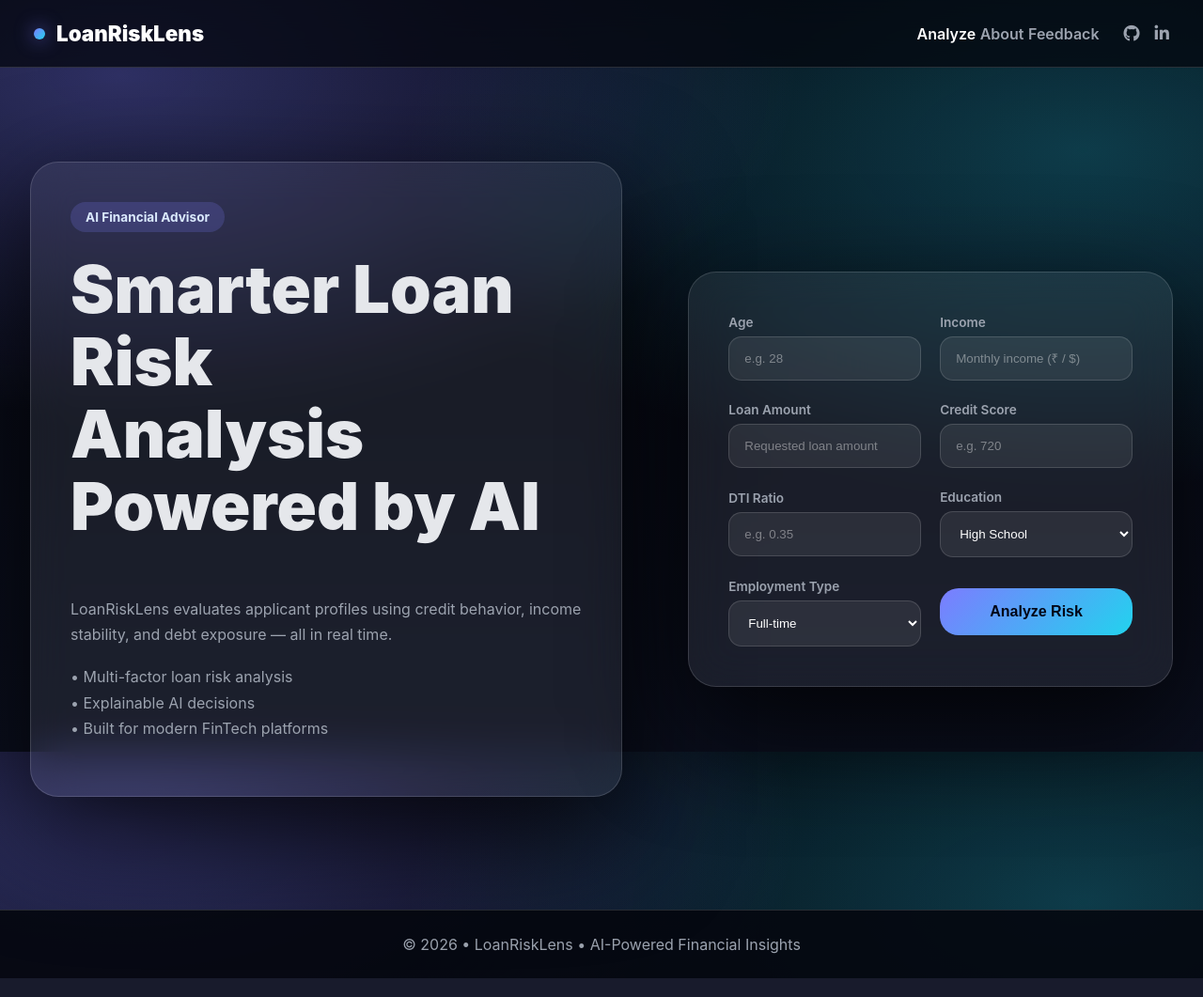
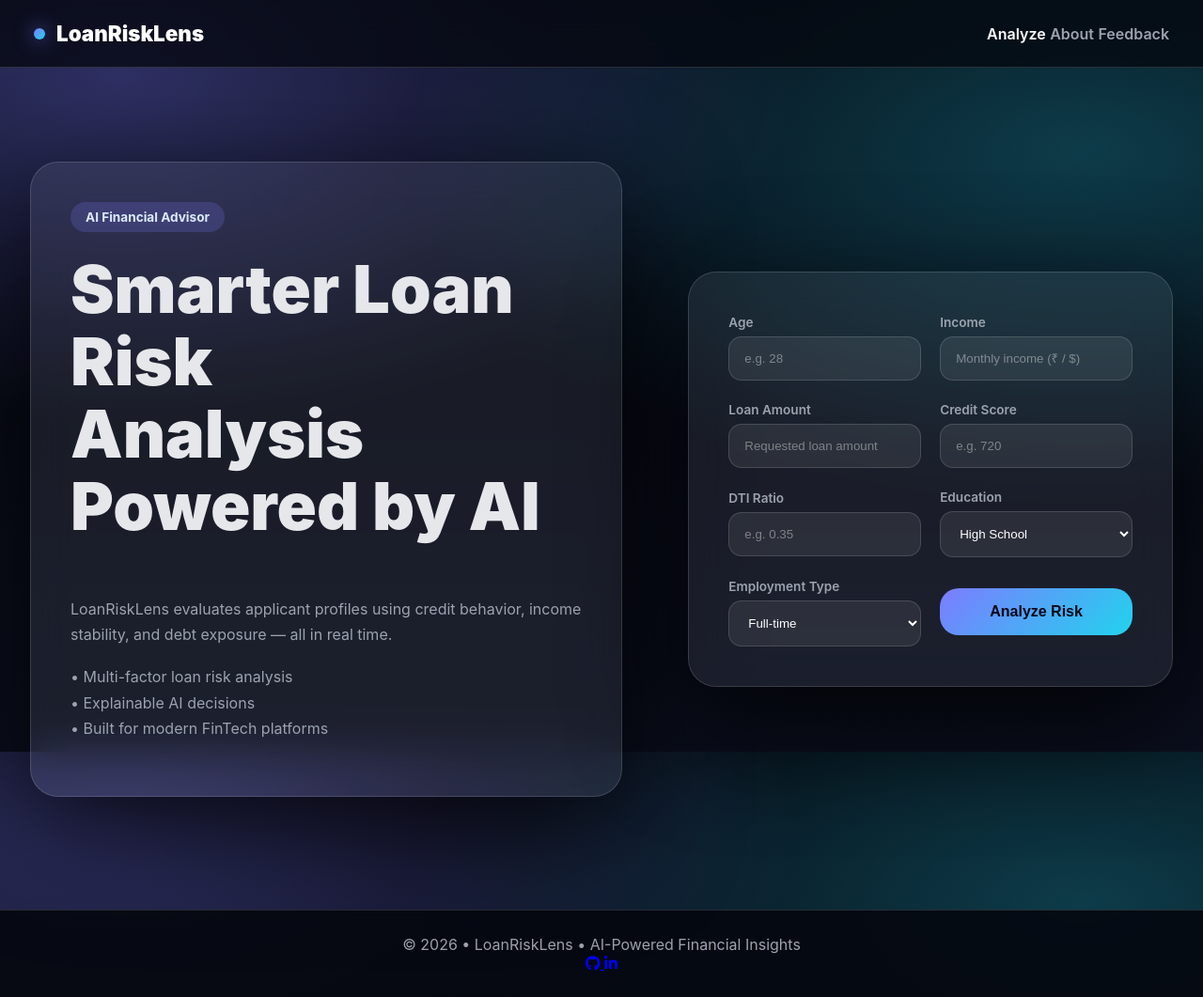
Before and after one commit to Haril2766/Loan-Default-ML, a Flask app: page / in a window 1280 px wide. Shown: the whole page at 94% size. Run offline with Flask 3, Linux system fonts and the light colour scheme.

Commit message:
Update base.html

```diff
--- a/templates/base.html
+++ b/templates/base.html
@@ -3,34 +3,48 @@
 <head>
   <meta charset="UTF-8"/>
   <meta name="viewport" content="width=device-width, initial-scale=1.0"/>
+
   <title>{{ title if title else "LoanRiskLens • AI Financial Risk Advisor" }}</title>
 
+  <!-- Font Awesome (icons) -->
+  <link rel="stylesheet"
+        href="https://cdnjs.cloudflare.com/ajax/libs/font-awesome/6.5.0/css/all.min.css"/>
+
+  <!-- Main CSS -->
   <link rel="stylesheet" href="{{ url_for('static', filename='css/style.css') }}">
-  <!-- Icons -->
-  <link rel="stylesheet" href="https://cdnjs.cloudflare.com/ajax/libs/font-awesome/6.5.0/css/all.min.css">
 </head>
 <body>
 
-  <!-- HEADER / NAVBAR -->
+  <!-- ================= NAVBAR ================= -->
   <nav class="topbar">
     <div class="navWrap">
-
-      <!-- Brand -->
       <a class="brand" href="/">
         <span class="brandDot"></span>
-        <span class="brandText">LoanRiskLens</span>
+        <span>LoanRiskLens</span>
       </a>
 
-      <!-- Navigation -->
-      <div class="navRight">
       <div class="navlinks">
         <a href="/" class="{% if request.path=='/' %}active{% endif %}">Analyze</a>
         <a href="/about" class="{% if request.path.startswith('/about') %}active{% endif %}">About</a>
         <a href="/reviews" class="{% if request.path.startswith('/reviews') %}active{% endif %}">Feedback</a>
       </div>
+    </div>
+  </nav>
 
-        <!-- Social Icons -->
-        <div class="social">
+  <!-- ================= PAGE ================= -->
+  <main class="page">
+    {% block content %}{% endblock %}
+  </main>
+
+  <!-- ================= FOOTER ================= -->
+  <footer class="footer">
+    <div class="footerWrap">
+
+      <div class="footerLeft">
+        © 2026 • LoanRiskLens • AI-Powered Financial Insights
+      </div>
+
+      <div class="footerSocial">
         <a href="https://github.com/Haril2766" target="_blank" aria-label="GitHub">
           <i class="fa-brands fa-github"></i>
         </a>
@@ -38,21 +52,11 @@
           <i class="fa-brands fa-linkedin-in"></i>
         </a>
       </div>
-      </div>
 
     </div>
-  </nav>
-
-  <!-- PAGE CONTENT -->
-  <main class="page">
-    {% block content %}{% endblock %}
-  </main>
-
-  <!-- FOOTER -->
-  <footer class="footer">
-    © 2026 • LoanRiskLens • AI-Powered Financial Insights
   </footer>
 
+  <!-- JS -->
   <script src="{{ url_for('static', filename='js/app.js') }}"></script>
 </body>
 </html>
```
Lines whose indentation alone changed are shown as unchanged.
